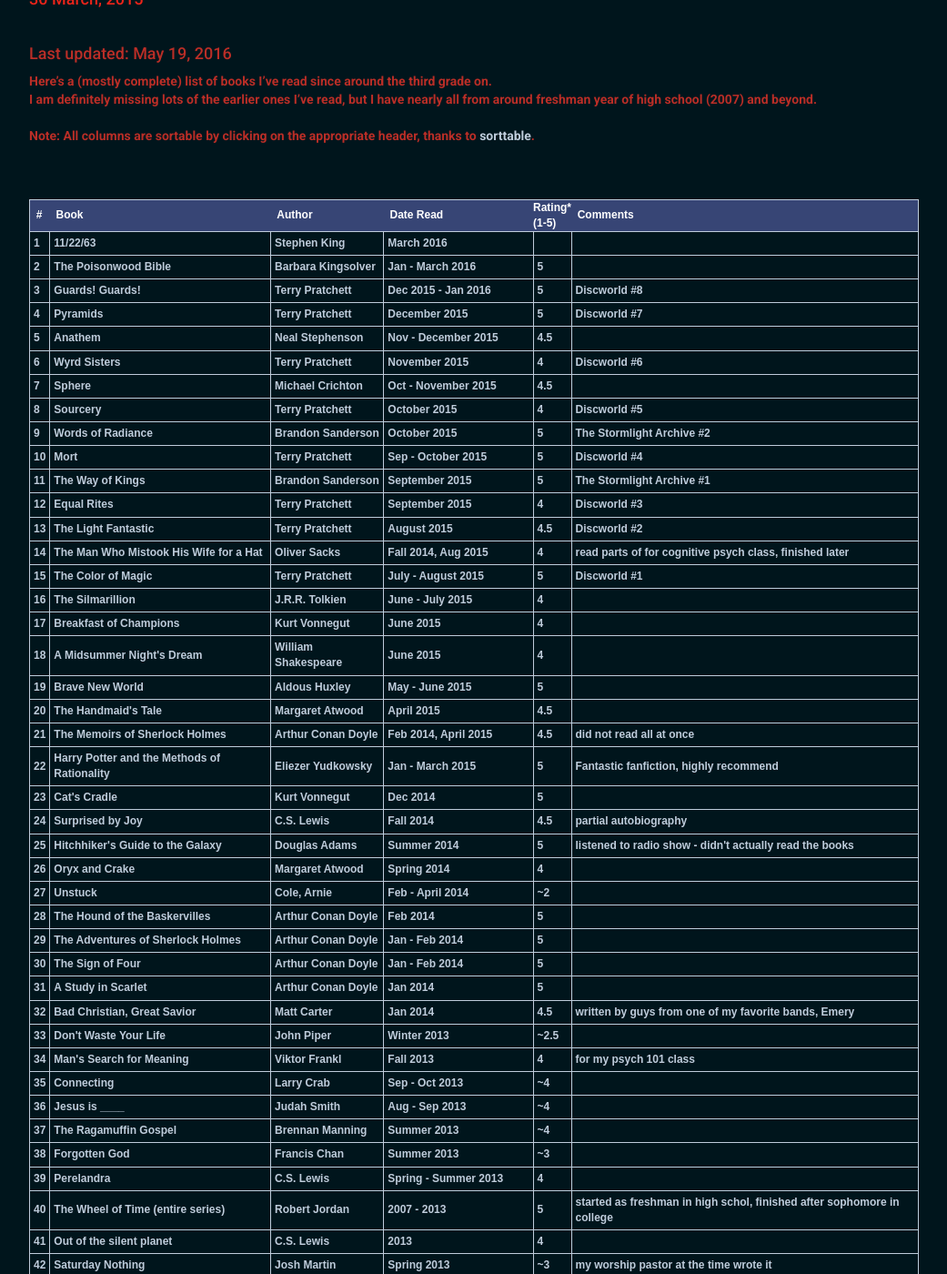
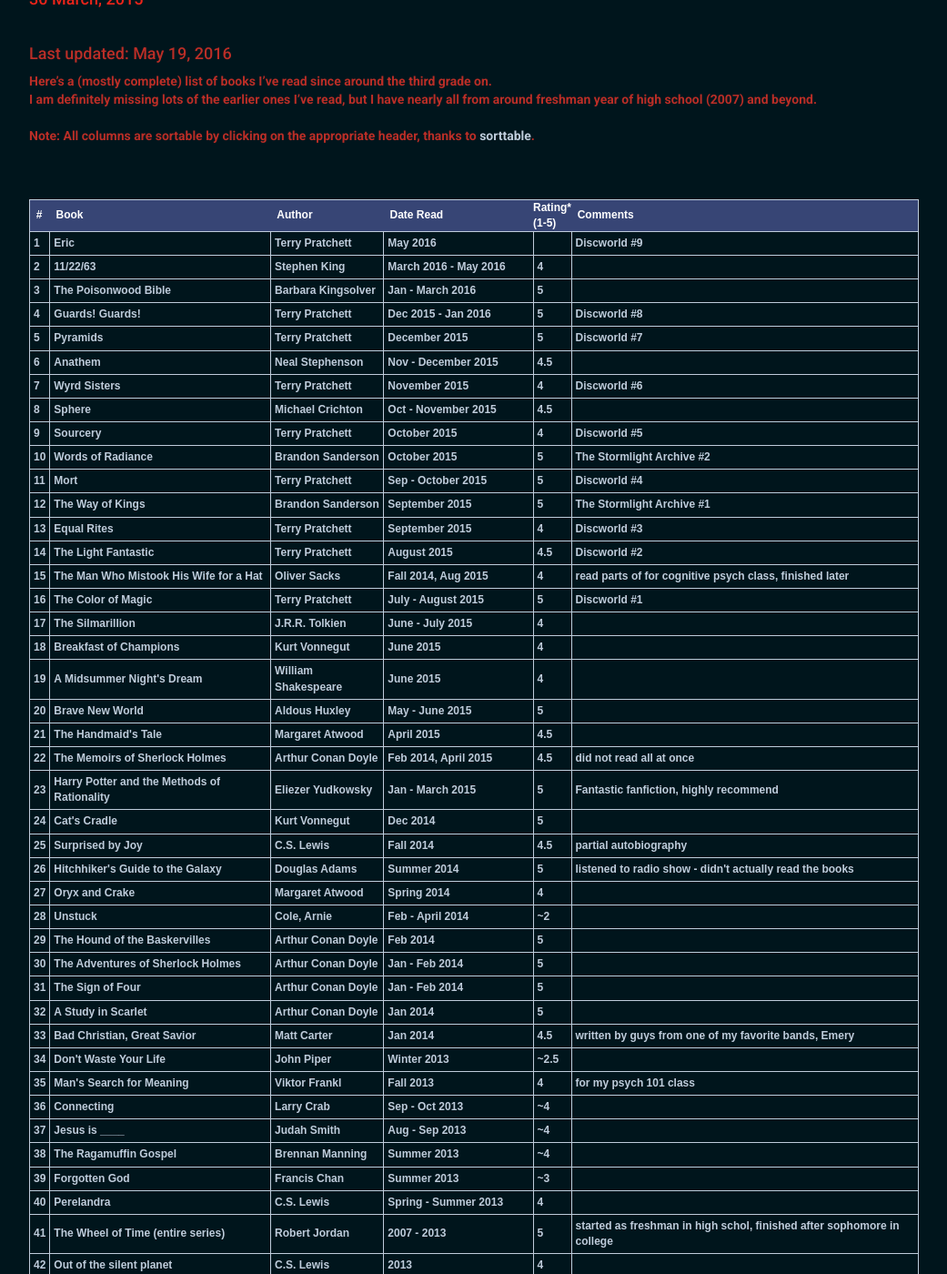
Before and after one commit to JeffSolo/jeffsolo.github.com, a Jekyll site: the page built from _posts/2015-03-30-books.md, in a window 1280 px wide and 1400 px high, scrolled down 219 px. Shown: the whole window at 91% size, without its empty margins (119-1160 px from the left). Built offline with Jekyll 4.4.1, drawn with Linux system fonts in a browser that asks for light colours; nearby versions of some CDN libraries; some of the changed text lies outside the part shown.

Commit message:
updated books

```diff
--- a/_includes/books.html
+++ b/_includes/books.html
@@ -19,7 +19,8 @@
 }
 </style><table class="tableizer-table sortable">
 <tr class="tableizer-firstrow fingerpointer"><th>&nbsp;&nbsp;#</th><th>&nbsp;&nbsp;Book</th><th>&nbsp;&nbsp;Author</th><th>&nbsp;&nbsp;Date Read</th><th>Rating* <br>(1-5)</th><th>&nbsp;&nbsp;Comments</th></tr>
-<tr><td>11/22/63</td><td>Stephen King</td><td sorttable_customkey="-17">March 2016</td><td></td><td></td></tr>
+<tr><td>Eric</td><td>Terry Pratchett</td><td sorttable_customkey="-18">May 2016</td><td></td><td>Discworld #9</td></tr>
+<tr><td>11/22/63</td><td>Stephen King</td><td sorttable_customkey="-17">March 2016 - May 2016</td><td>4</td><td></td></tr>
 <tr><td>The Poisonwood Bible</td><td>Barbara Kingsolver</td><td sorttable_customkey="-17">Jan - March 2016</td><td>5</td><td></td></tr>
 <tr><td>Guards! Guards!</td><td>Terry Pratchett</td><td sorttable_customkey="-17">Dec 2015 - Jan 2016</td><td>5</td><td>Discworld #8</td></tr>
 <tr><td>Pyramids</td><td>Terry Pratchett</td><td sorttable_customkey="-16">December 2015</td><td>5</td><td>Discworld #7</td></tr>
--- a/_posts/2015-03-30-books.md
+++ b/_posts/2015-03-30-books.md
@@ -30,5 +30,3 @@
 Rating followed by '!' is what I believe my rating would have been at the time I read it.
 <br>
 Rating '-' means I either can't remember or didn't read enough to rate.
-
-</span>
```
Also changed, not shown: 1 other file.
